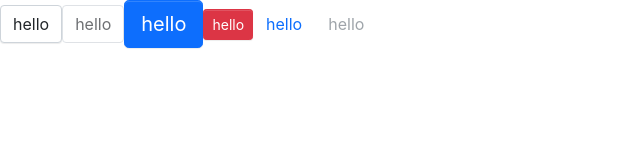
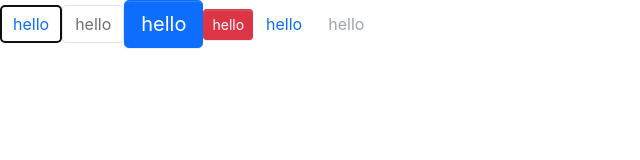
Before and after one commit to 1272171893/Miniso, a React (Create React App) app: page / in a window 1280 px wide. Shown: the top 160 px of the page, without its empty margins (0-640 px from the left). Built offline with nearby package versions, Linux system fonts and the light colour scheme.

Commit message:
添加按钮的原生属性

```diff
--- a/src/App.tsx
+++ b/src/App.tsx
@@ -4,7 +4,7 @@ import Button, { ButtonType, ButtonSize } from "./components/Button/button";
 function App() {
   return (
     <div className="App">
-      <Button>hello</Button>
+      <Button autoFocus>hello</Button>
       <Button disabled>hello</Button>
       <Button btnType={ButtonType.Primary} size={ButtonSize.Large}>hello</Button>
       <Button btnType={ButtonType.Danger} size={ButtonSize.Small}>hello</Button>
--- a/src/components/Button/button.tsx
+++ b/src/components/Button/button.tsx
@@ -1,5 +1,6 @@
 import React from "react";
 import classNames from "classnames";
+import { type } from "os";
 
 export enum ButtonSize {
   Large = "lg",
@@ -22,23 +23,27 @@ interface BaseButtonProps {
   href?: string;
 }
 
-const Button: React.FC<BaseButtonProps> = (props) => {
-  const { disabled, size, btnType, children, href } = props;
+type NativeButtonProps =BaseButtonProps & React.ButtonHTMLAttributes<HTMLElement>;
+type AnchorButtonProps =BaseButtonProps & React.AnchorHTMLAttributes<HTMLElement>;
+export type ButtonProps =Partial<NativeButtonProps & AnchorButtonProps>;
+
+const Button: React.FC<ButtonProps> = (props) => {
+  const { className,disabled, size, btnType, children, href,...restProps } = props;
   //默认是btn类
-  const classes = classNames("btn", {
+  const classes = classNames("btn",className, {
     [`btn-${btnType}`]: btnType,
     [`btn-${size}`]: size,
     disabled: btnType === ButtonType.Link && disabled,
   });
   if (btnType === ButtonType.Link && href) {
     return (
-      <a className={classes} href={href}>
+      <a className={classes} href={href} {...restProps}>
         {children}
       </a>
     );
   }
   return (
-    <button className={classes} disabled={disabled}>
+    <button className={classes} disabled={disabled} {...restProps}>
       {children}
     </button>
   );
```
